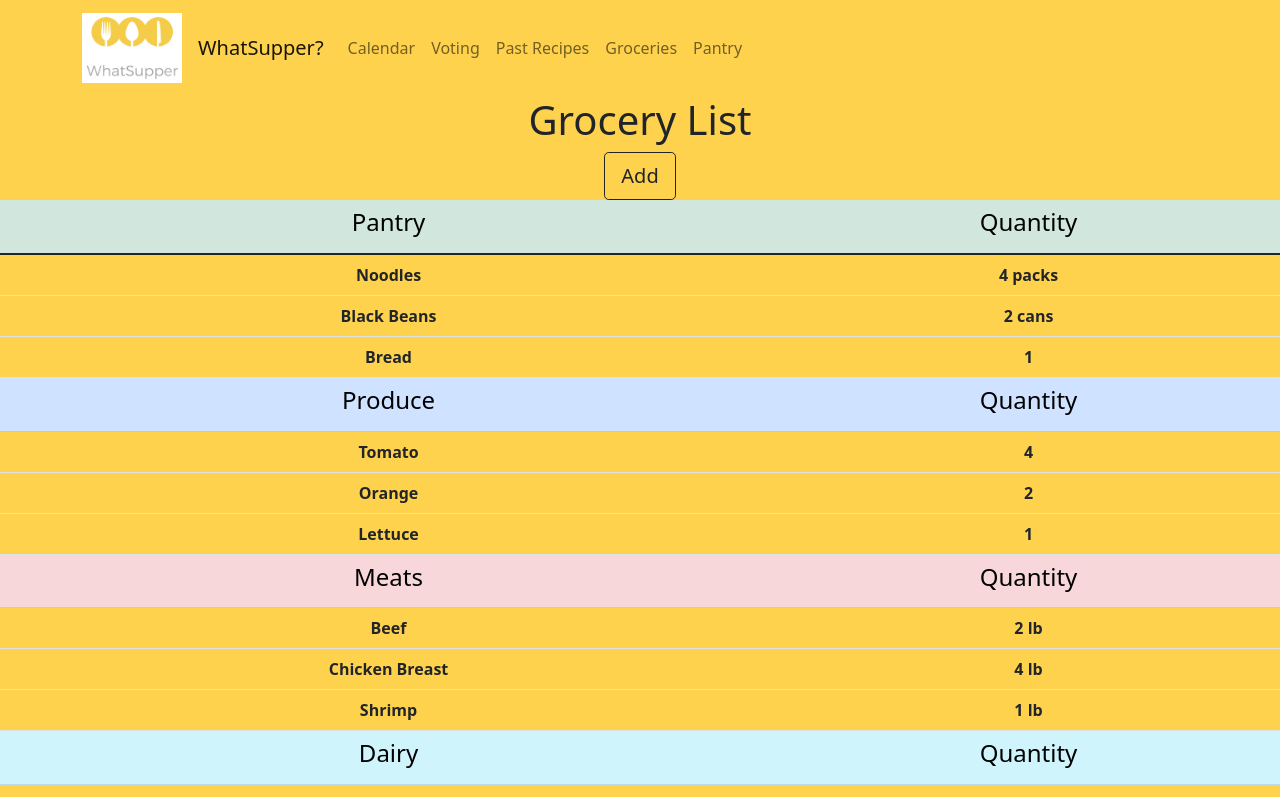
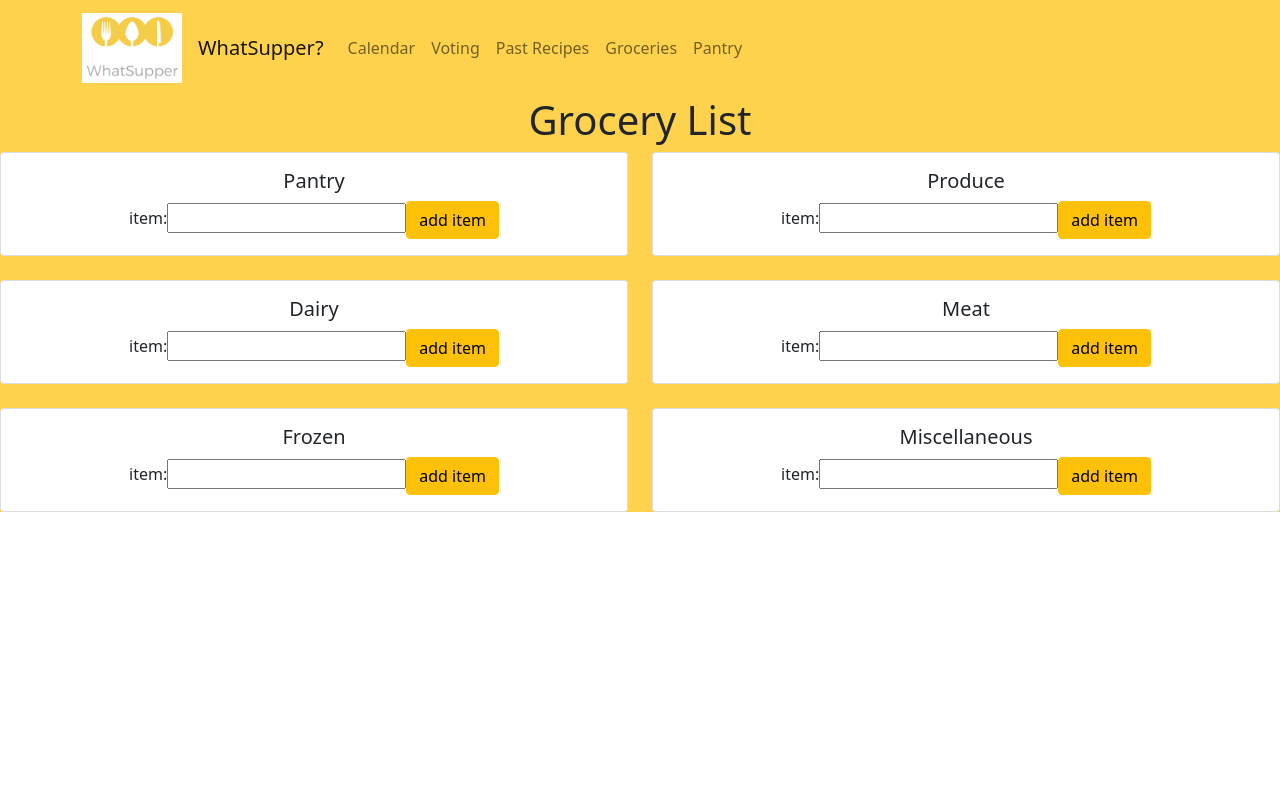
Before and after one commit to xzus/WhatSupper, a React (Create React App) app in the folder frontend/: page /groceries in a window 1280 px wide. Shown: the top 797 px of the page. Built offline with nearby package versions, Linux system fonts and the light colour scheme.

Commit message:
working on grocery list

```diff
--- a/frontend/package.json
+++ b/frontend/package.json
@@ -14,6 +14,7 @@
     "react-dom": "^18.0.0",
     "react-router-dom": "^6.3.0",
     "react-scripts": "5.0.1",
+    "uuidv4": "^6.2.13",
     "web-vitals": "^2.1.4"
   },
   "scripts": {
--- a/frontend/src/App.js
+++ b/frontend/src/App.js
@@ -24,6 +24,7 @@ function App() {
 
       <BrowserRouter>
         <Routes>
+          <Route path='/' element={<HomePage />} />
           <Route path='/home' element={<HomePage />} />
           <Route path='/calendar' element={<CalendarPage />} />
           <Route path='/groceries' element={<GroceriesPage />} />
--- a/frontend/src/pages/groceriesPage.js
+++ b/frontend/src/pages/groceriesPage.js
@@ -1,11 +1,73 @@
 import React from 'react';
+import { useState } from "react";
+import { v4 as uuidv4 } from "uuid";
+import Row from 'react-bootstrap/Row'
+import Col from 'react-bootstrap/Col'
+import Card from 'react-bootstrap/Card'
 
 function groceriesPage() {
+    const [item, setItem] = useState("");
+    const [items, setItems] = useState([]);
+    const add = (e) => {
+      e.preventDefault();
+      if (!item) {
+        return;
+      }
+      setItems((items) => [
+        ...items,
+        {
+          id: uuidv4(),
+          item
+        }
+      ]);
+    };
+    const remove = (index) => {
+      setItems((items) => items.filter((_, i) => i !== index));
+    };
+
+    const titles = ["Pantry", "Produce", "Dairy", "Meat", "Frozen", "Miscellaneous"];
+
+
     return (
         <div>
             <h1>Grocery List </h1>
+            <Row xs={1} md={2} className="g-4">
+                {Array.from({ length: 6 }).map((_, idx) => (
+                    <Col>
+                    <Card>
+                        <Card.Body>
+                        <Card.Title>{titles[idx]}</Card.Title>
+                        <Card.Text>
+                            <form onSubmit={add}>
+                                <fieldset>
+                                    <label>item: </label>
+                                    <input value={item} onChange={(e) => setItem(e.target.value)} />
+                                    <button type="submit" class="btn btn-warning">add item</button>
 
-            <button type="button" class="btn btn-outline-dark btn-lg">Add</button>
+                                </fieldset>
+                            </form>
+
+                            {items.map((item, index) => {
+                                return (
+                                <div key={item.id}>
+                                    <p>
+                                        {item.item}
+                                        <button class="btn btn-warning" onClick={() => remove(index)}>remove</button>
+
+                                    </p>
+                                </div>
+                                );
+                            })}
+
+                        </Card.Text>
+                        </Card.Body>
+                    </Card>
+                    </Col>
+                ))}
+            </Row>
+
+
+            {/* <button type="button" class="btn btn-outline-dark btn-lg">Add</button>
 
             <table class="table">
                 <thead>
@@ -105,7 +167,7 @@ function groceriesPage() {
                 </tr>
 
                 </tbody>
-            </table>
+            </table> */}
         </div>
     )
 }
```
Also changed, not shown: 1 other file (tests, documents, lock files or other folders).
